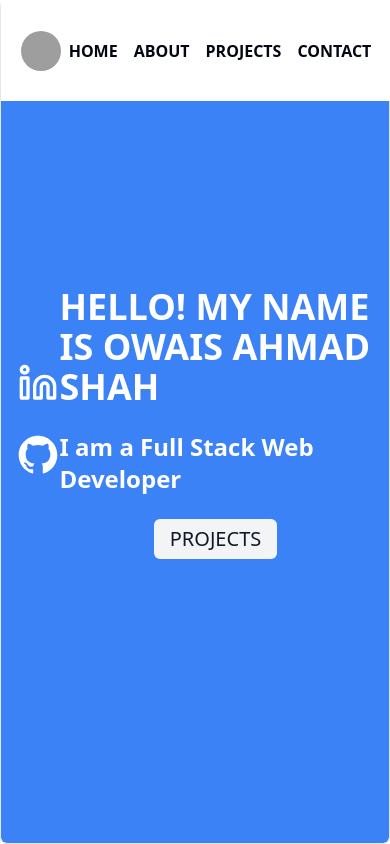
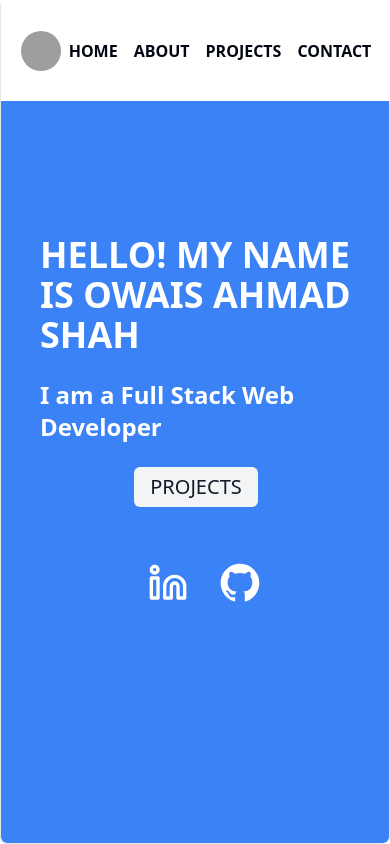
Before and after one commit to owaisahmadshah/portfolio-website, a React (Vite) app: page / in a window 390 px wide. Built offline with nearby package versions, Linux system fonts and the light colour scheme; grey boxes are pictures that could not be loaded.

Commit message:
Added responsiveness to the homepage

```diff
--- a/src/components/Home.tsx
+++ b/src/components/Home.tsx
@@ -4,8 +4,8 @@ import { Button } from "@/components/ui/button"
 
 const Home = () => {
     return (
-        <section id="Home" className="flex h-[60vh] bg-blue-500 min-h-[100vh] text-white">
-            <div className="w-[15vw] flex flex-col justify-center items-center gap-6">
+        <section id="Home" className="flex flex-col-reverse justify-center gap-14 md:gap-0 items-center md:flex-row bg-blue-500 min-h-[100vh] text-white">
+            <div className="w-[15vw] flex md:flex-col justify-center items-center gap-6">
                 <div className="social-media-icon">
                     <LinkedinIcon className="h-10 w-10 cursor-pointer" />
                 </div>
```
